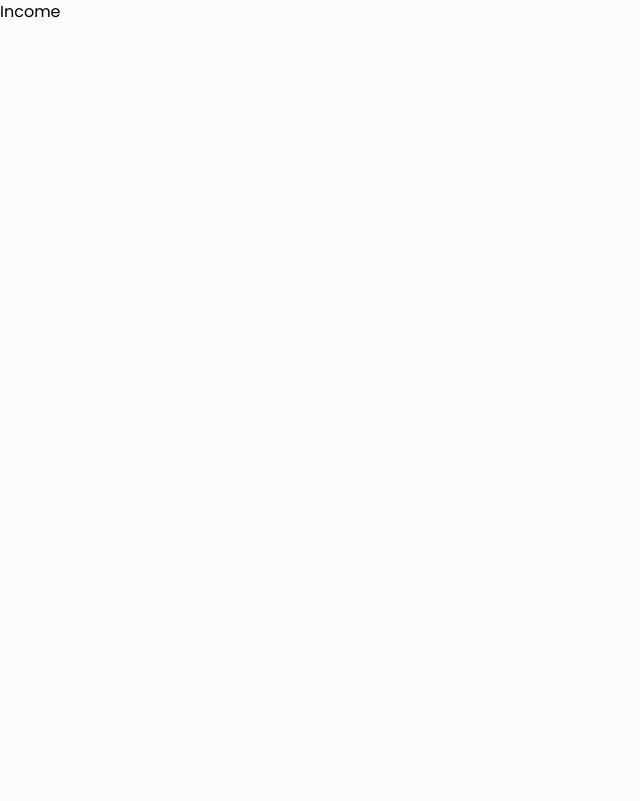
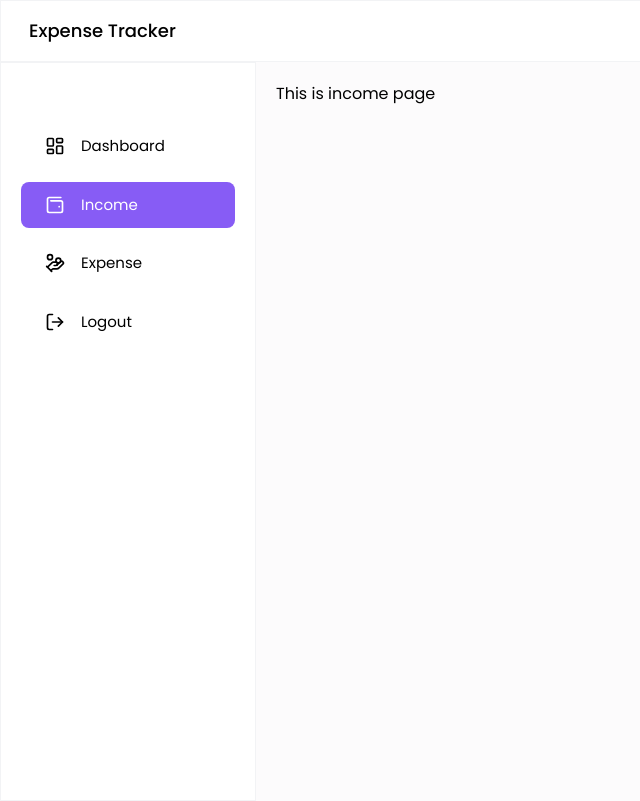
Before and after one commit to Vikash-thak12/Expense_Tracker, a React (Vite) app in the folder frontend/: page /income in a window 1280 px wide. Shown: the whole page, without its empty margins (0-640 px from the left). Built offline with nearby package versions, Linux system fonts and the light colour scheme; sample sign-in values are in the browser's storage.

Commit message:
Final commit

```diff
--- /dev/null
+++ b/frontend/components/Dashboard/RecentIncome.jsx
@@ -0,0 +1,37 @@
+import React from 'react'
+import { LuArrowRight } from 'react-icons/lu'
+import TransactionInfoCard from '../Cards/TransactionInfoCard'
+import moment from 'moment'
+
+const RecentIncome = ({ transactions, onSeeMore }) => {
+    return (
+        <div className='card'>
+            <div className='flex items-center justify-between'>
+                <h5 className='text-lg'>Income</h5>
+                <button className='card-btn' onClick={onSeeMore}>
+                    See More <LuArrowRight className='text-base' />
+                </button>
+            </div>
+
+            <div className='mt-6'>
+                {
+                    transactions && (
+                        transactions?.slice(0, 5).map((item) => (
+                            <TransactionInfoCard
+                                key={item._id}
+                                title={item.source}
+                                icon={item.icon}
+                                date={moment(item.date).format("Do MMM YYYY")}
+                                amount={item.amount}
+                                type="income"
+                                hideDeleteBtn
+                            />
+                        ))
+                    )
+                }
+            </div>
+        </div>
+    )
+}
+
+export default RecentIncome
--- a/frontend/components/Dashboard/RecentTransaction.jsx
+++ b/frontend/components/Dashboard/RecentTransaction.jsx
@@ -8,12 +8,13 @@
     onSeemore
 }) => {
     return (
-        <div className='card'>
+        <div className='card h-full '>
             <div className='flex items-center justify-between'>
                 <h5>Recent Transactions</h5>
                 <button className='card-btn' onClick={onSeemore}>See more <LuArrowRight className='text-base' /> </button>
             </div>
 
+            {/* <div className='mt-6 h-[380px] bg-green-100'> */}
             <div className='mt-6'>
                 {transaction?.slice(0, 5)?.map((item) => (
                     <TransactionInfoCard
--- a/frontend/pages/Dashboard/Home.jsx
+++ b/frontend/pages/Dashboard/Home.jsx
@@ -13,6 +13,7 @@
 import ExpenseTransactions from "../../components/Dashboard/ExpenseTransactions";
 import Last30daysExpenses from "../../components/Dashboard/Last30daysExpenses";
 import RecentIncomeWithChart from "../../components/Dashboard/RecentIncomeWithChart";
+import RecentIncome from "../../components/Dashboard/RecentIncome";
 
 const Home = () => {
   useUserAuth();
@@ -56,7 +57,7 @@
     <>
       <DashboardLayout activeMenu="Dashboard">
         <div className="my-5 mx-auto">
-          {/* <div className="grid grid-cols-1 md:grid-cols-2 lg:grid-cols-3 gap-6">
+          <div className="grid grid-cols-1 md:grid-cols-2 lg:grid-cols-3 gap-6">
             <InfoCard
               icon={<IoMdCard />}
               label="Total Balance"
@@ -78,7 +79,7 @@
               color="bg-red-500"
             />
 
-          </div> */}
+          </div>
 
           <div className="grid grid-cols-1 md:grid-cols-2 gap-6 mt-6">
             <RecentTransaction
@@ -100,14 +101,19 @@
             />
 
             {/* this one is for showing the chart */}
-            {/* <Last30daysExpenses
+            <Last30daysExpenses
               data={dashboardData?.last30DaysExpenses?.transactions || 0}
-            /> */}
+            />
 
 
             <RecentIncomeWithChart
               data={dashboardData?.last60DaysIncome?.transactions || 0}
               totalIncome={dashboardData?.totalIncome || 0}
+            />
+
+            <RecentIncome
+              transactions={dashboardData?.last60DaysIncome?.transactions || 0}
+              onSeeMore={() => navigate("/income")}
             />
           </div>
 
--- a/frontend/pages/Dashboard/Income.jsx
+++ b/frontend/pages/Dashboard/Income.jsx
@@ -1,10 +1,13 @@
 import React from 'react'
+import DashboardLayout from '../../components/Dashboard/DashboardLayout'
 
 const Income = () => {
   return (
-    <div>
-      Income
-    </div>
+    <DashboardLayout activeMenu="Income">
+      <div className='my-5 mx-auto'>
+        <span>This is income page</span>
+      </div>
+    </DashboardLayout>
   )
 }
 
```
